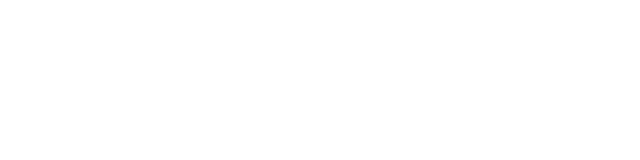
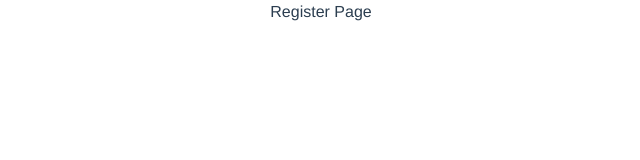
Before and after one commit to Aideagency/alpha-morgan, a Vue app: page /register in a window 1280 px wide. Shown: the top 160 px of the page, without its empty margins (319-959 px from the left). Built offline with nearby package versions, Linux system fonts and the light colour scheme.

Commit message:
added routing for register page

```diff
--- a/src/router/index.js
+++ b/src/router/index.js
@@ -33,6 +33,15 @@
     // which is lazy-loaded when the route is visited.
     component: () =>
       import(/* webpackChunkName: "about" */ "../views/ClientPortal.vue")
+  },
+  {
+    path: "/register",
+    name: "Register",
+    // route level code-splitting
+    // this generates a separate chunk (about.[hash].js) for this route
+    // which is lazy-loaded when the route is visited.
+    component: () =>
+      import(/* webpackChunkName: "about" */ "../views/Register.vue")
   }
 ];
 
--- /dev/null
+++ b/src/views/Register.vue
@@ -0,0 +1,11 @@
+<template>
+  <div>
+    Register Page
+  </div>
+</template>
+
+<script>
+export default {};
+</script>
+
+<style></style>
```
